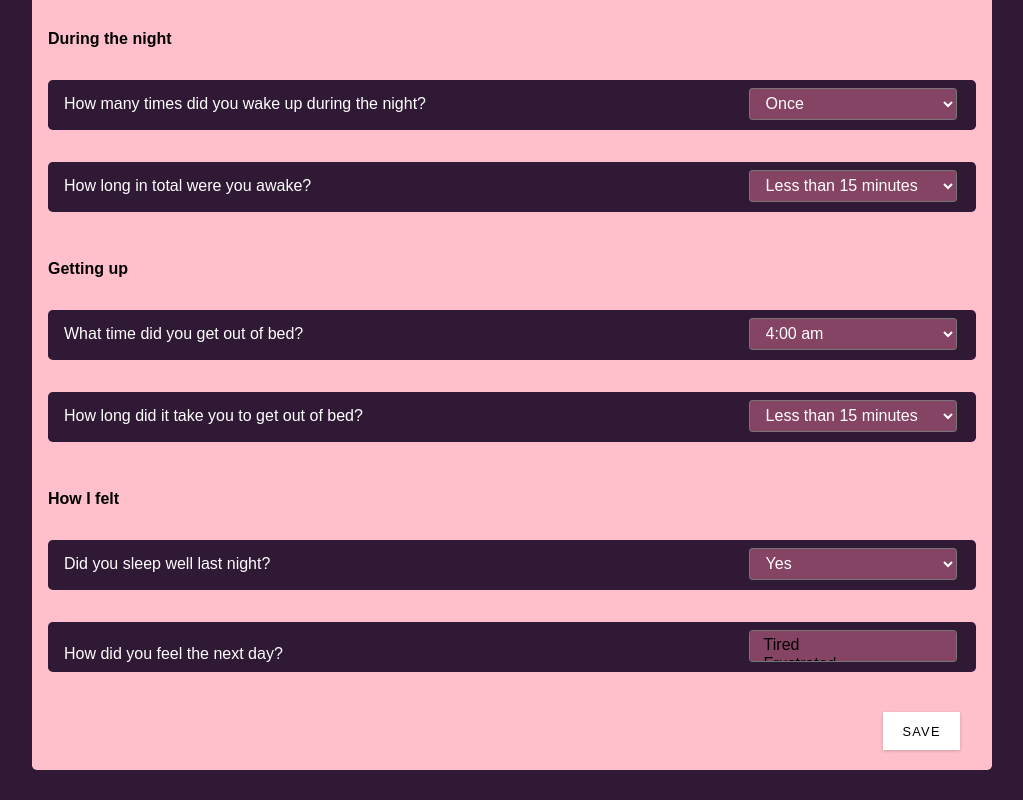
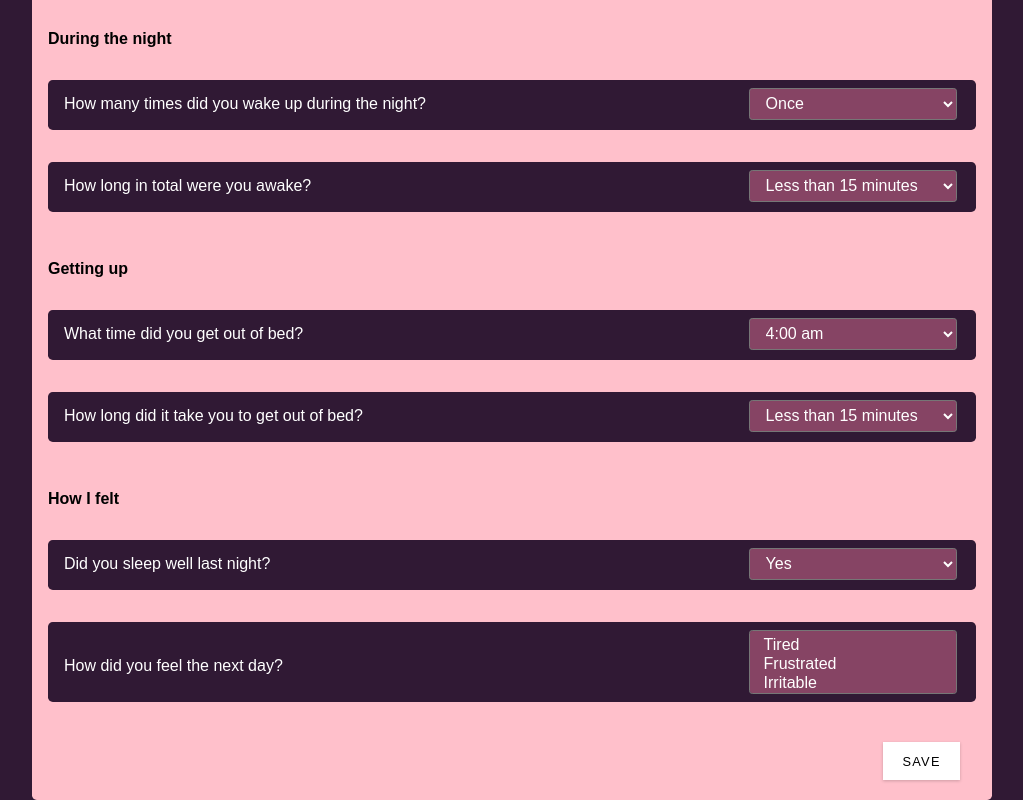
Before and after one commit to mspil88/sleep_js, a plain HTML site: page public/sleep_diary.html in a window 1280 px wide. Shown: the part 410-1210 px from the top of the page, without its empty margins (128-1151 px from the left). Before the commit the page ends 1180 px from the top, so only its background shows below. Drawn offline with nearby package versions, Linux system fonts and the light colour scheme; no server answers.

Commit message:
multi select css

```diff
--- a/public/styles.css
+++ b/public/styles.css
@@ -274,6 +274,21 @@ body {
     padding: 0.3em 0.7em;
     /* letter-spacing: 0.1em; */
 }
+
+.feeling-multi {
+    height: 5em;
+}
+
+.sel-felt-nxt-day {
+    height: 4em;
+    margin-bottom: -20px;
+
+}
+
+.sel-felt-nxt-day option {
+    color: white;
+}
+
 
 .diary-button {
     border-radius: 0.3em;
```
